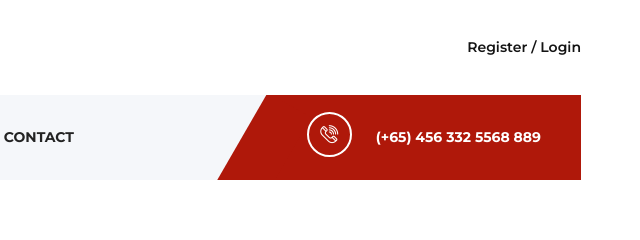
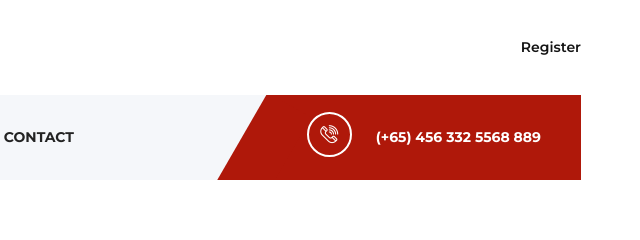
Before and after one commit to DusAlishah/Virtualgrader, a plain HTML site: page elements.html in a window 1280 px wide. Shown: the top 240 px of the page, 614-1254 px from the left. Drawn offline with Linux system fonts and the light colour scheme; files whose address does not match are found by name.

Commit message:
directly save to repos

```diff
--- a/elements.html
+++ b/elements.html
@@ -38,7 +38,7 @@
                                 <a href="index.html"><img src="img/core-img/logo.png" alt=""></a>
                             </div>
                             <div class="login-content">
-                                <a href="#">Register / Login</a>
+                                <a href="#">Register</a>
                             </div>
                         </div>
                     </div>
```
